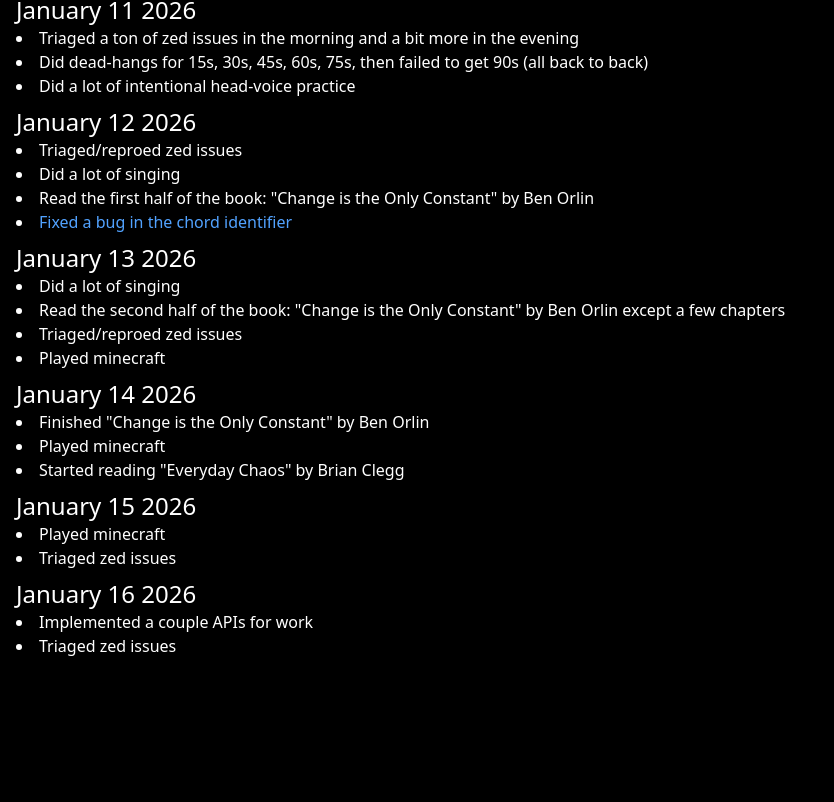
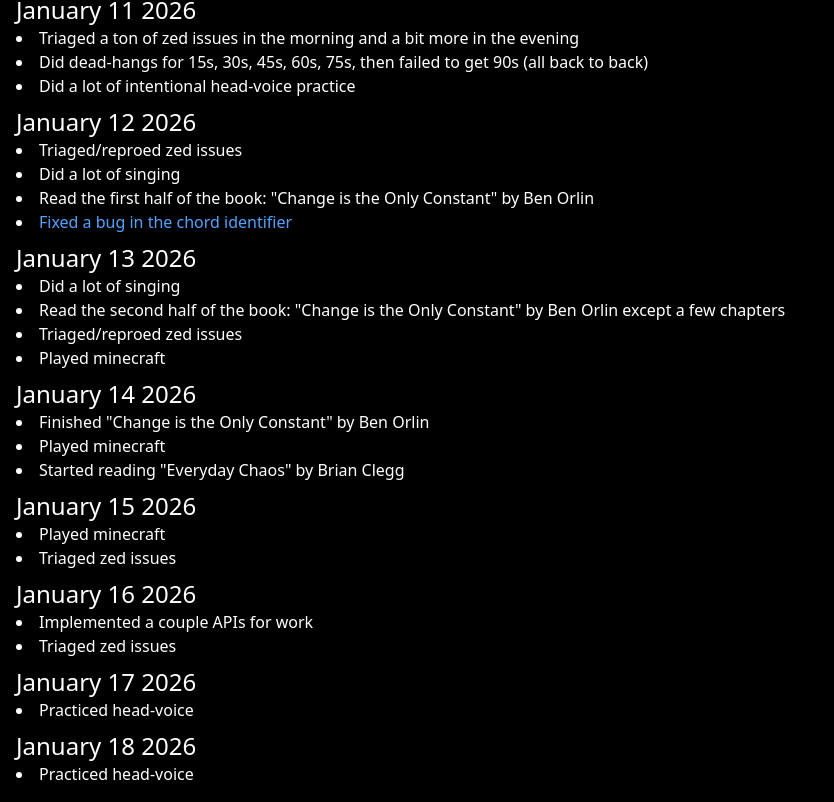
Before and after one commit to Zachiah/life-log, a SvelteKit app: page / in a window 1280 px wide. Shown: the part 1186-1988 px from the top of the page, without its empty margins (0-834 px from the left). Before the commit the page ends 1860 px from the top, so only its background shows below. Built offline with nearby package versions, Linux system fonts and the light colour scheme.

Commit message:
Add updates

```diff
--- a/src/routes/+page.svelte
+++ b/src/routes/+page.svelte
@@ -131,6 +131,14 @@
 		{
 			date: 'January 16 2026',
 			events: ['Implemented a couple APIs for work', 'Triaged zed issues']
+		},
+		{
+			date: 'January 17 2026',
+			events: ['Practiced head-voice']
+		},
+		{
+			date: 'January 18 2026',
+			events: ['Practiced head-voice']
 		}
 	];
 
```
